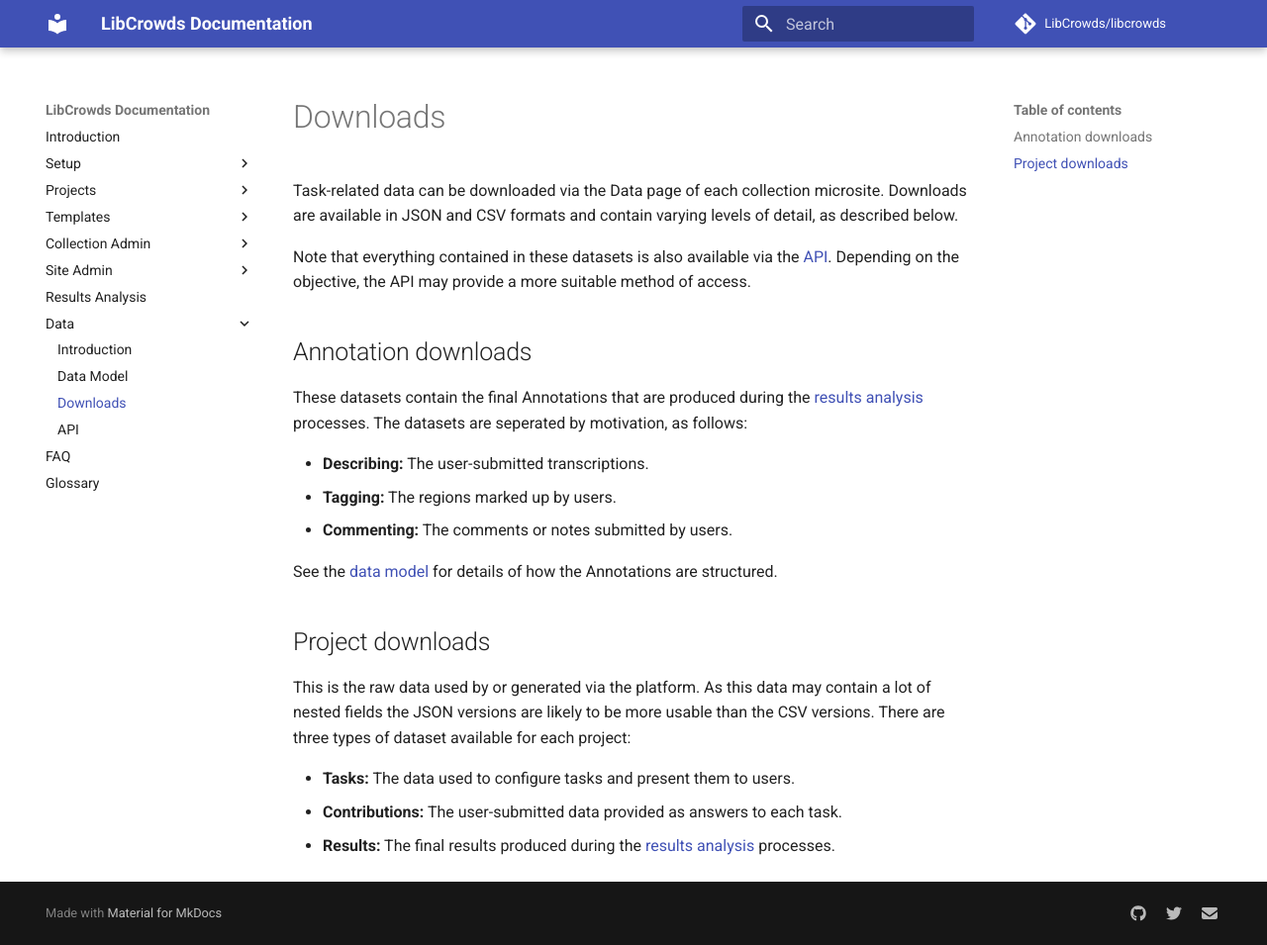
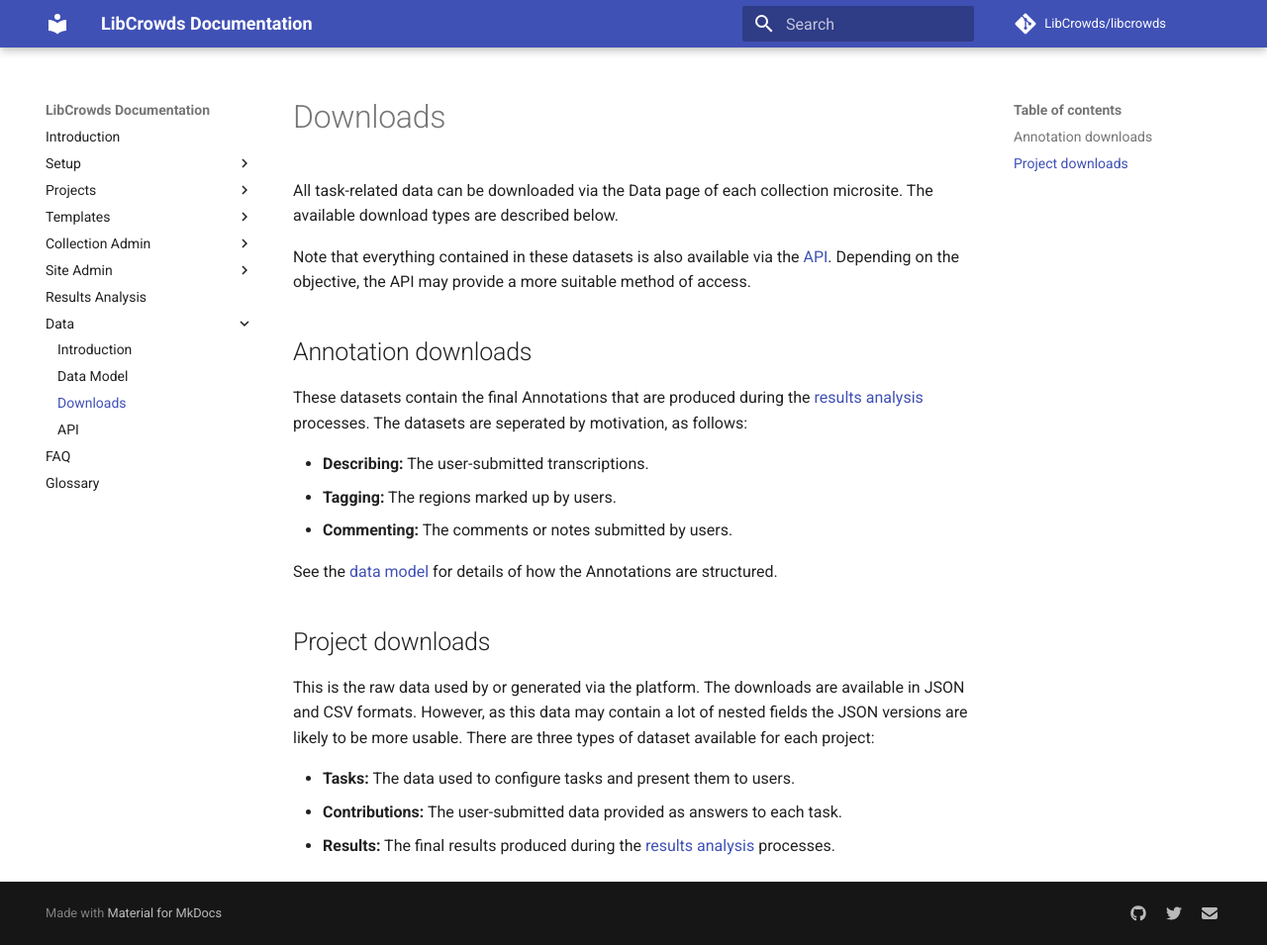
Before and after one commit to LibCrowds/docs, an MkDocs documentation site: the page built from docs/data/downloads.md, in a window 1280 px wide and 955 px high. Shown: the whole window at 99% size. Built offline with MkDocs 1.6.1 and Material for MkDocs 9.7.7, drawn with Linux system fonts in a browser that asks for light colours; comment, search, counter and statistics services are not loaded; old or Windows-style settings are respelled for this version of MkDocs.

Commit message:
Refactor exports (#2)
* Add AnnotationCollection downloads event tracking

* Update download docs

```diff
--- a/docs/data/downloads.md
+++ b/docs/data/downloads.md
@@ -1,6 +1,5 @@
-Task-related data can be downloaded via the Data page of each collection
-microsite. Downloads are available in JSON and CSV formats and contain varying
-levels of detail, as described below.
+All task-related data can be downloaded via the Data page of each collection
+microsite. The available download types are described below.
 
 Note that everything contained in these datasets is also available via the
 [API](/data/api.md). Depending on the objective, the API may provide a more
@@ -21,10 +20,10 @@ structured.
 
 ## Project downloads
 
-This is the raw data used by or generated via the platform. As this data may
-contain a lot of nested fields the JSON versions are likely to be more usable
-than the CSV versions. There are three types of dataset available for each
-project:
+This is the raw data used by or generated via the platform. The downloads are
+available in JSON and CSV formats. However, as this data may contain a lot of
+nested fields the JSON versions are likely to be more usable. There are three
+types of dataset available for each project:
 
 - **Tasks:** The data used to configure tasks and present them to users.
 - **Contributions:** The user-submitted data provided as answers to each task.
```
Also changed, not shown: docs/setup/configuring-libcrowds.md (+7 -7 lines).
